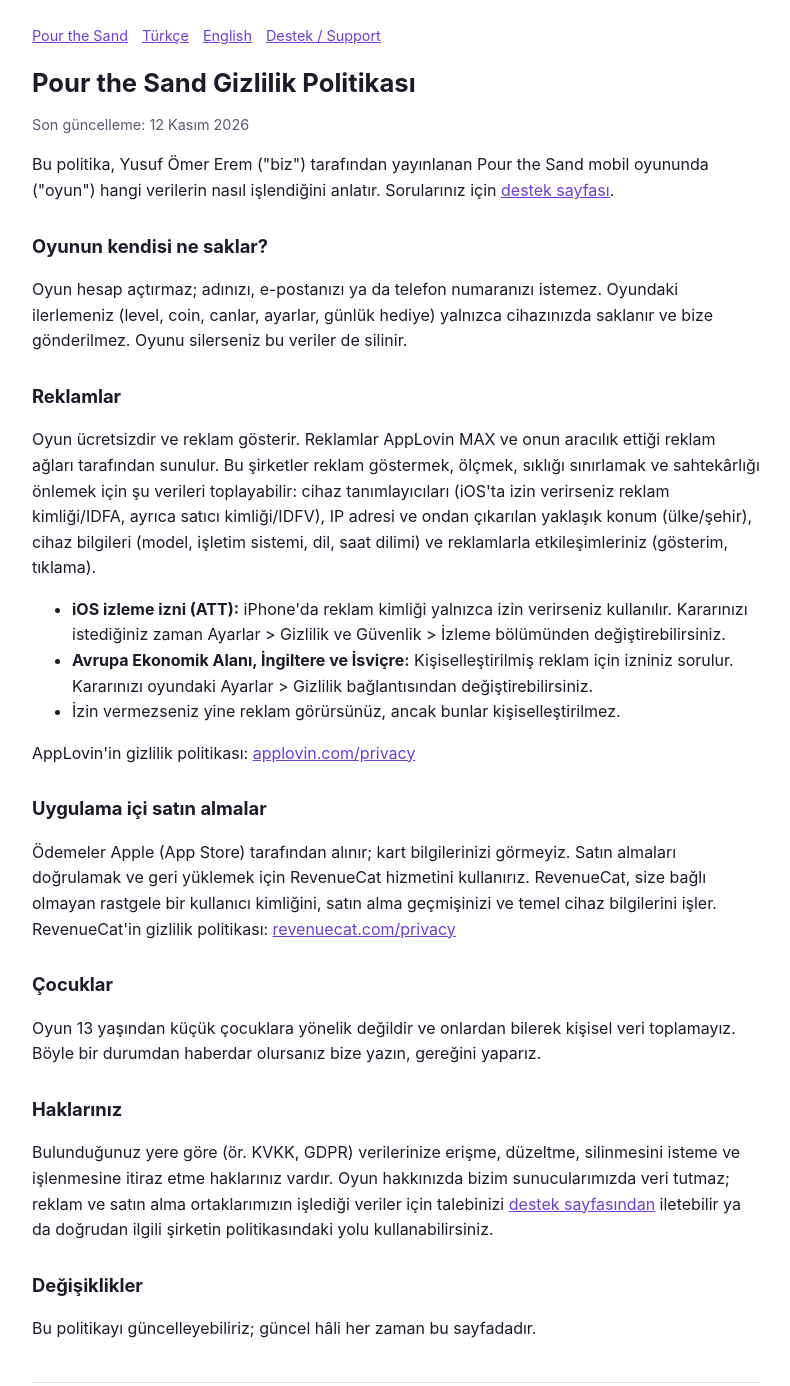
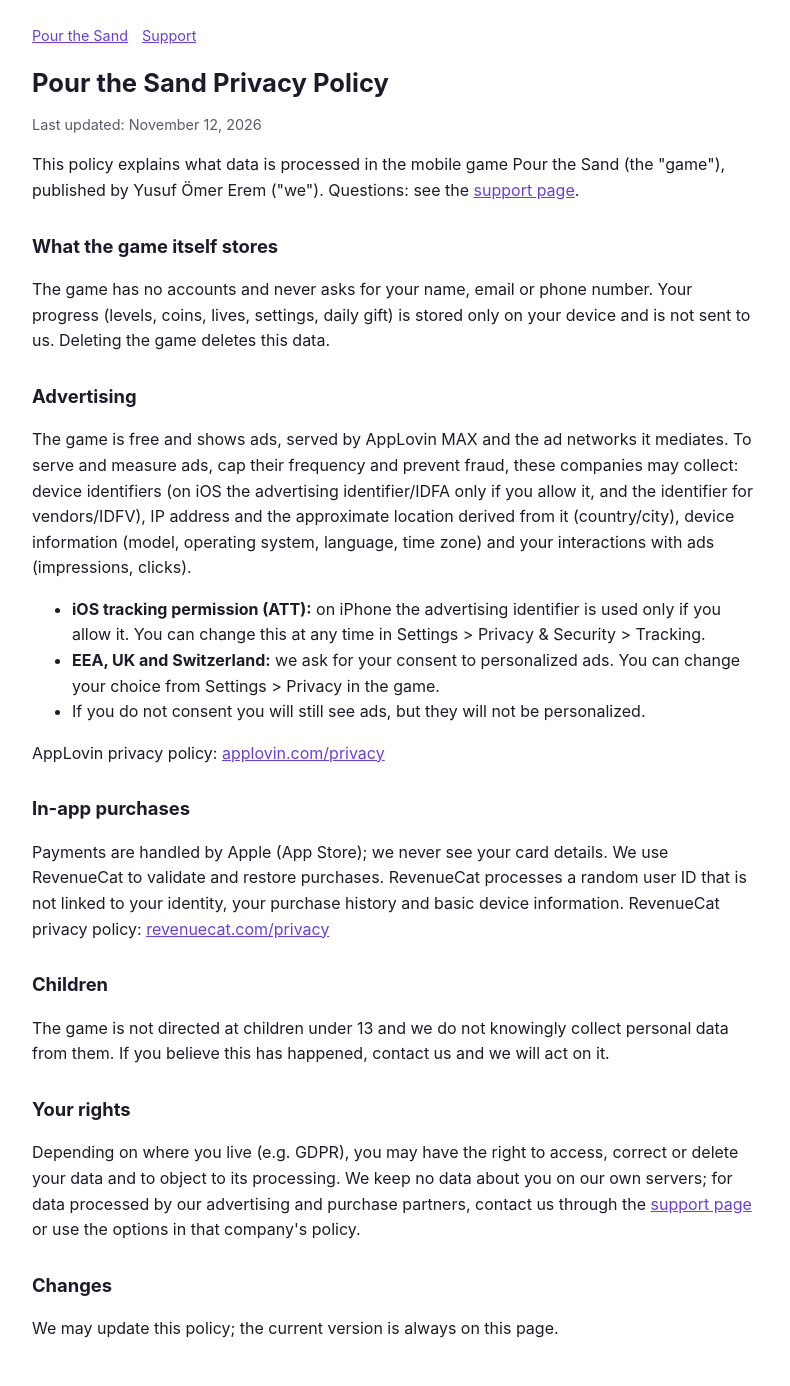
Before and after one commit to YusufErem/pour-the-sand, a plain HTML site: page privacy/index.html in a window 1280 px wide. Shown: the top 1386 px of the page, without its empty margins (244-1034 px from the left). Drawn offline with Linux system fonts and the light colour scheme.

Commit message:
Siteyi yalnız İngilizce yap
Co-Authored-By: Claude Opus 5.5 <noreply@anthropic.com>
Claude-Session: https://claude.ai/code/session_01Gwp7FVhFSLnuw5CcJwWXXA

```diff
--- a/privacy/index.html
+++ b/privacy/index.html
@@ -1,49 +1,16 @@
 <!doctype html>
-<html lang="tr">
+<html lang="en">
 <head>
 <meta charset="utf-8">
 <meta name="viewport" content="width=device-width, initial-scale=1">
-<title>Pour the Sand · Gizlilik Politikası / Privacy Policy</title>
+<title>Pour the Sand · Privacy Policy</title>
 <link rel="stylesheet" href="../style.css">
 </head>
 <body>
 <main>
-<nav class="muted"><a href="../">Pour the Sand</a><a href="#tr">Türkçe</a><a href="#en">English</a><a href="../support/">Destek / Support</a></nav>
+<nav class="muted"><a href="../">Pour the Sand</a><a href="../support/">Support</a></nav>
 
-<section id="tr">
-<h1>Pour the Sand Gizlilik Politikası</h1>
-<p class="muted">Son güncelleme: 12 Kasım 2026</p>
-
-<p>Bu politika, Yusuf Ömer Erem ("biz") tarafından yayınlanan Pour the Sand mobil oyununda ("oyun") hangi verilerin nasıl işlendiğini anlatır. Sorularınız için <a href="../support/">destek sayfası</a>.</p>
-
-<h2>Oyunun kendisi ne saklar?</h2>
-<p>Oyun hesap açtırmaz; adınızı, e-postanızı ya da telefon numaranızı istemez. Oyundaki ilerlemeniz (level, coin, canlar, ayarlar, günlük hediye) yalnızca cihazınızda saklanır ve bize gönderilmez. Oyunu silerseniz bu veriler de silinir.</p>
-
-<h2>Reklamlar</h2>
-<p>Oyun ücretsizdir ve reklam gösterir. Reklamlar AppLovin MAX ve onun aracılık ettiği reklam ağları tarafından sunulur. Bu şirketler reklam göstermek, ölçmek, sıklığı sınırlamak ve sahtekârlığı önlemek için şu verileri toplayabilir: cihaz tanımlayıcıları (iOS'ta izin verirseniz reklam kimliği/IDFA, ayrıca satıcı kimliği/IDFV), IP adresi ve ondan çıkarılan yaklaşık konum (ülke/şehir), cihaz bilgileri (model, işletim sistemi, dil, saat dilimi) ve reklamlarla etkileşimleriniz (gösterim, tıklama).</p>
-<ul>
-  <li><strong>iOS izleme izni (ATT):</strong> iPhone'da reklam kimliği yalnızca izin verirseniz kullanılır. Kararınızı istediğiniz zaman Ayarlar &gt; Gizlilik ve Güvenlik &gt; İzleme bölümünden değiştirebilirsiniz.</li>
-  <li><strong>Avrupa Ekonomik Alanı, İngiltere ve İsviçre:</strong> Kişiselleştirilmiş reklam için izniniz sorulur. Kararınızı oyundaki Ayarlar &gt; Gizlilik bağlantısından değiştirebilirsiniz.</li>
-  <li>İzin vermezseniz yine reklam görürsünüz, ancak bunlar kişiselleştirilmez.</li>
-</ul>
-<p>AppLovin'in gizlilik politikası: <a href="https://www.applovin.com/privacy/">applovin.com/privacy</a></p>
-
-<h2>Uygulama içi satın almalar</h2>
-<p>Ödemeler Apple (App Store) tarafından alınır; kart bilgilerinizi görmeyiz. Satın almaları doğrulamak ve geri yüklemek için RevenueCat hizmetini kullanırız. RevenueCat, size bağlı olmayan rastgele bir kullanıcı kimliğini, satın alma geçmişinizi ve temel cihaz bilgilerini işler. RevenueCat'in gizlilik politikası: <a href="https://www.revenuecat.com/privacy">revenuecat.com/privacy</a></p>
-
-<h2>Çocuklar</h2>
-<p>Oyun 13 yaşından küçük çocuklara yönelik değildir ve onlardan bilerek kişisel veri toplamayız. Böyle bir durumdan haberdar olursanız bize yazın, gereğini yaparız.</p>
-
-<h2>Haklarınız</h2>
-<p>Bulunduğunuz yere göre (ör. KVKK, GDPR) verilerinize erişme, düzeltme, silinmesini isteme ve işlenmesine itiraz etme haklarınız vardır. Oyun hakkınızda bizim sunucularımızda veri tutmaz; reklam ve satın alma ortaklarımızın işlediği veriler için talebinizi <a href="../support/">destek sayfasından</a> iletebilir ya da doğrudan ilgili şirketin politikasındaki yolu kullanabilirsiniz.</p>
-
-<h2>Değişiklikler</h2>
-<p>Bu politikayı güncelleyebiliriz; güncel hâli her zaman bu sayfadadır.</p>
-</section>
-
-<hr>
-
-<section id="en" lang="en">
+<section>
 <h1>Pour the Sand Privacy Policy</h1>
 <p class="muted">Last updated: November 12, 2026</p>
 
```
Also changed, not shown: index.html (+6 -7 lines), support/index.html (+4 -20 lines).
